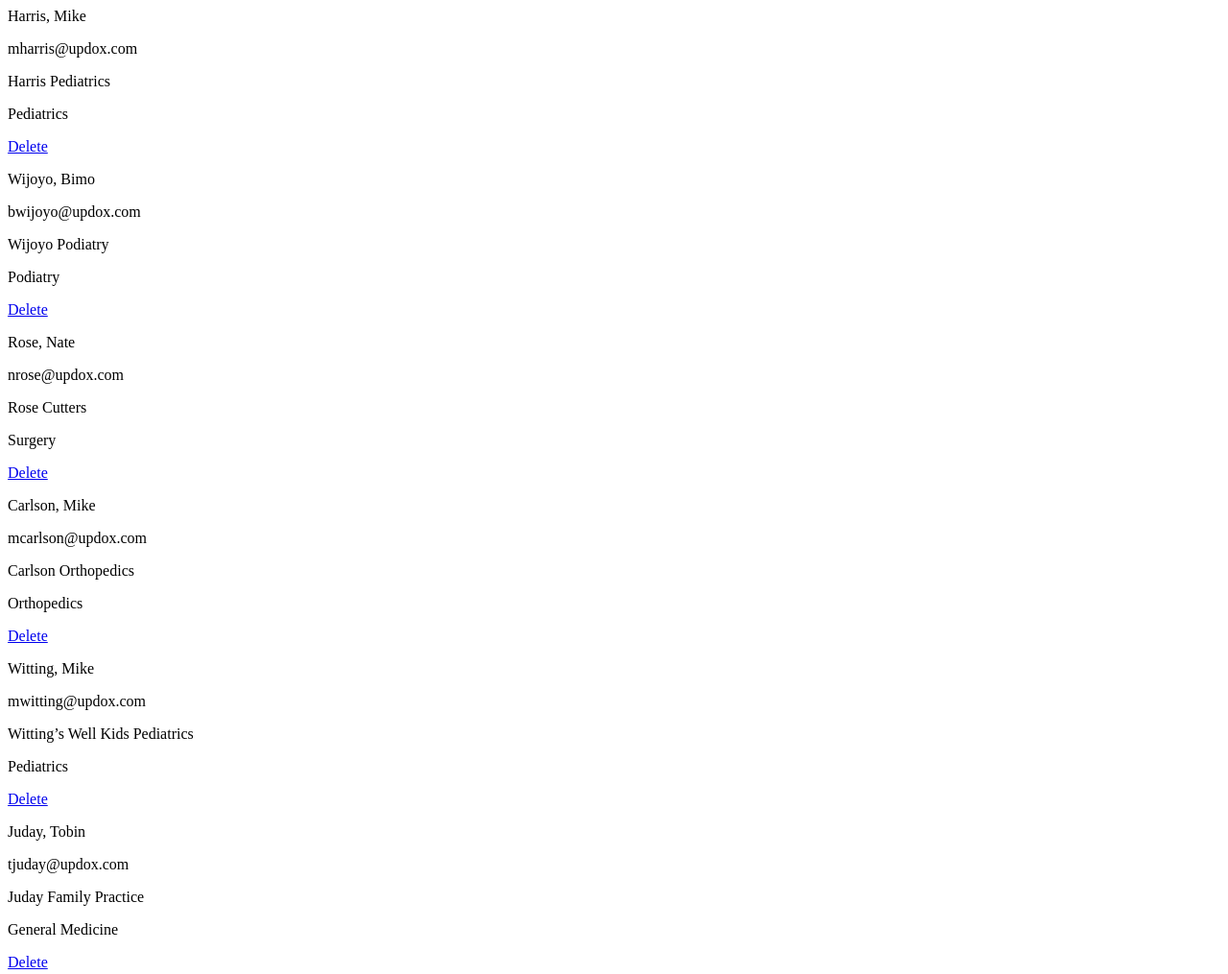
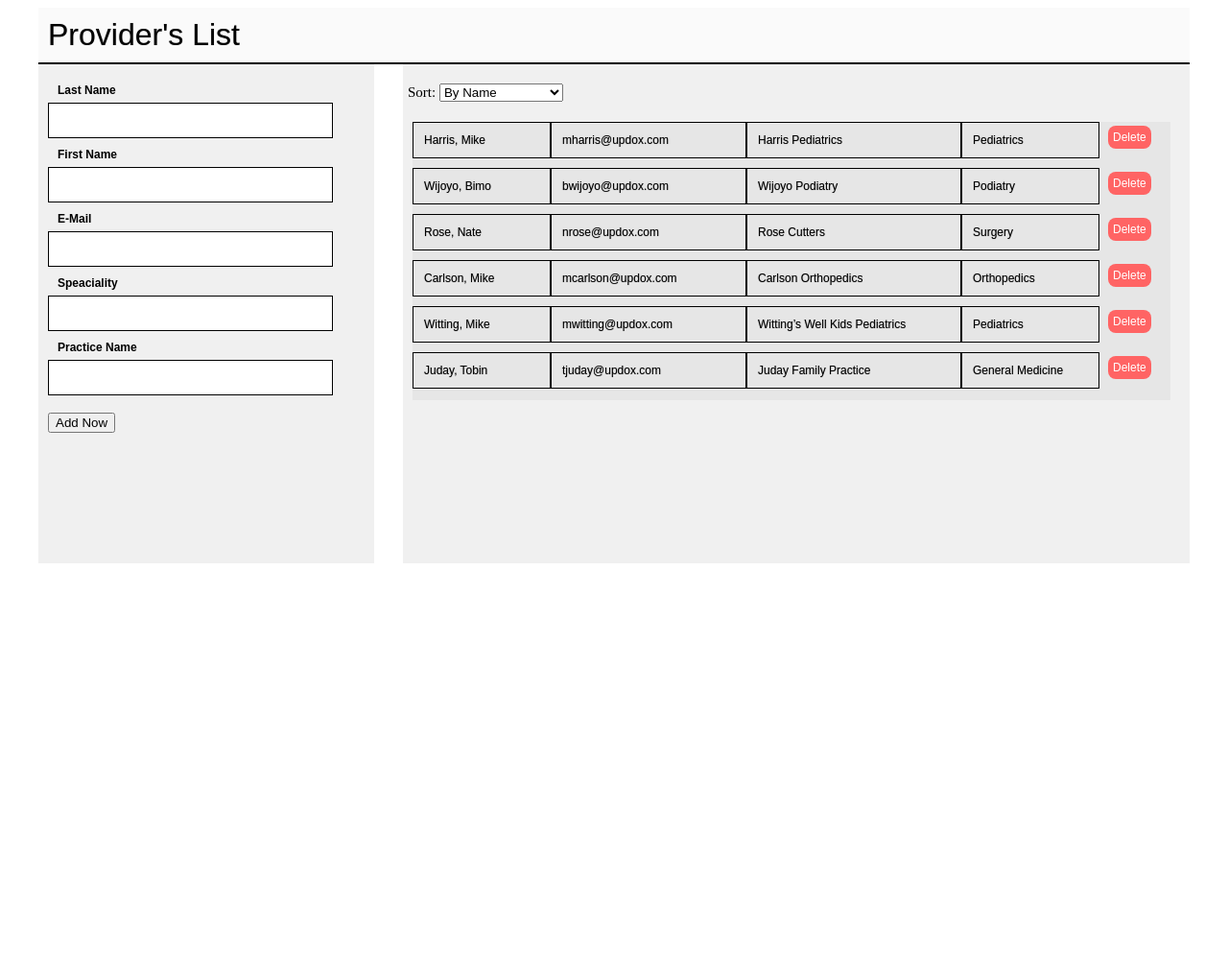
Before and after one commit to priyamsharma2704/UpdoxCodingChallenge, a plain HTML site: page UI Challenge/index.html in a window 1280 px wide. Shown: the whole page at 96% size. After the commit the page ends 800 px from the top, so only its background shows below. Drawn offline with Linux system fonts and the light colour scheme.

Commit message:
added form and css

```diff
--- a/UI Challenge/index.html
+++ b/UI Challenge/index.html
@@ -3,54 +3,43 @@
 <head>
 <meta charset="utf-8">
 <title>sample</title>
-
+<link rel="stylesheet" href="style/style.css">
 </head>
 <body>
+<div class="container">
+	<div class="title">
+			<h1>Provider's List</h1>
+	</div>
+	<div class="quickaddForm">
+			<label for="lastname">Last Name</label><input type="text" id="lastname" class="formFields">
+			<label for="firstname">First Name</label><input type="text" id="firstname" class="formFields">
+			<label for="email">E-Mail</label><input type="text" id="email"  class="formFields">
+			<label for="specialty">Speaciality</label><input type="text" id="specialty" class="formFields">
+			<label for="practicename">Practice Name</label><input type="text" id="practicename" class="formFields">
+			<br><br>
+			<button id="Add">Add Now</button>
+	</div>
+	<div class="sort">
+	<p>Sort:
+		<select>
+		  	<option value="By Name">By Name</option>
+		  	<option value="By Email">By Email</option>
+		  	<option value="By Practice Name">By Practice Name</option>
+		   	<option value="By specialty">By Specialty</option>
+		</select></p>
+	</div>
+	<div id="addbook">
 
-
-	<div id="addbook">
 			 <div id="entry">
 
 				<div id="name"><p></p></div>
-				<div id="email"><p></p></div></div>
+				<div id="email"><p></p></div>
 				<div id="practicename"><p></p></div>
-				<div id="speaciality"><p></p></div>
+				<div id="specialty"><p></p></div>
 				<div id="del"><a href="#">Delete</a></div>
 			</div>
-
-	<script >
-		var xhttp = new XMLHttpRequest();
-		xhttp.onreadystatechange = function() {
-		    if (this.readyState == 4 && this.status == 200) {
-		       var response = JSON.parse(xhttp.responseText);
-		       console.log(response.people);
-		       var people = response.people;
-		       //console.log(xhttp.responseText);
-		       var output = "";
-		       var str = '';
-				for(var i = 0; i <people.length;i++){
-					// console.log(person[i].name);
-					output+="<li>"+people[i].first_name+"</li>";
-
-					str += '<div id="entry">';
-					str += '<p>' + people[i].last_name +', '+people[i].first_name+ '</p>';
-					str += '<div id="email"><p>' + people[i].email_address + '</p></div>';
-					str += '<div id="practicename"><p>' + people[i].practice_name + '</p></div>';
-					str += '<div id="speaciality"><p>' + people[i].specialty + '</p></div>';
-					str += '<div id="del"><a href="#" class="delbutton" data-id="' + i + '">Delete</a></div>';
-
-
-
-
-				}
-
-				//document.getElementById("people").innerHTML = output;
-				document.getElementById("addbook").innerHTML = str;
-
-				  }
-		};
-		xhttp.open("GET", "people.json", true);
-		xhttp.send();
-	</script>
+	</div>
+</div>
+<script src="script/script.js"></script>
 </body>
 </html>
--- /dev/null
+++ b/UI Challenge/script/script.js
@@ -0,0 +1,30 @@
+window.onload = function(){
+	var xhttp = new XMLHttpRequest();
+			xhttp.onreadystatechange = function() {
+			    if (this.readyState == 4 && this.status == 200) {
+			       var response = JSON.parse(xhttp.responseText);
+			       console.log(response.people);
+			       var people = response.people;
+			       //console.log(xhttp.responseText);
+			       //var output = "";
+			       var str = '';
+					for(var i = 0; i <people.length;i++){
+						// console.log(person[i].name);
+						//output+="<li>"+people[i].first_name+"</li>";
+
+						str += '<div id="entry">';
+						str += '<div id="name"><p>' + people[i].last_name +', '+people[i].first_name+ '</p></div>';
+						str += '<div id="email"><p>' + people[i].email_address + '</p></div>';
+						str += '<div id="practicename"><p>' + people[i].practice_name + '</p></div>';
+						str += '<div id="specialty"><p>' + people[i].specialty + '</p></div>';
+						str += '<div id="del"><a href="#" class="delbutton" data-id="' + i + '">Delete</a></div>';
+					}
+
+					//document.getElementById("people").innerHTML = output;
+					document.getElementById("addbook").innerHTML = str;
+
+				}
+			};
+			xhttp.open("GET", "people.json", true);
+			xhttp.send();
+}
--- /dev/null
+++ b/UI Challenge/style/style.css
@@ -0,0 +1,125 @@
+.container {
+    position:relative;
+    width:1200px;
+    margin:auto;
+}
+.title {
+    padding:10px;
+    border-bottom:2px solid;
+    background:rgb(250,250,250);
+}
+.title h1 {
+    margin:0px;
+    font-family:sans-serif;
+    font-weight:normal;
+    text-shadow:0px 0px 1px rgba(0,0,0,0.4);
+}
+.quickaddForm {
+    height:500px;
+	width:330px;
+    padding:10px;
+    background:rgb(240,240,240);
+    overflow:hidden;
+	float:left;
+}
+.quickaddForm label {
+    position:relative;
+    display:block;
+    width:300px;
+    height:10px;
+    float:left;
+    font-family:sans-serif;
+    font-size:12px;
+    padding:10px;
+    font-weight:bold;
+}
+
+.quickaddForm input {
+    border:1px solid;
+    width:90%;
+    padding:10px;
+    font-weight:bold;
+    border-radius:0px;
+
+}
+.sort{
+	background:rgb(240,240,240);
+	width:810px;
+	height:30px;
+    font-size:12px;
+    padding:5px;
+    float:right;
+
+
+}
+.sort p{
+	font-size: 15px;
+
+}
+#addbook{
+	height:460px;
+	width:800px;
+    padding:10px;
+    background:rgb(240,240,240);
+    overflow:hidden;
+	float:right;
+	display: block;
+    overflow:scroll;
+}
+#entry {
+    background:rgb(230,230,230);
+    width:790px;
+    height:50px;
+    float:left;
+    margin-top: 10px;
+
+
+}
+#entry #name {
+    width:120px;
+    float:left;
+    padding:11px;
+    border: 1px solid;
+
+
+}
+#entry #email {
+    width:180px;
+    float:left;
+    padding:11px;
+    border: 1px solid;
+}
+#entry #practicename {
+    width:200px;
+    float:left;
+    padding:11px;
+    border: 1px solid;
+
+}
+#entry #specialty {
+    width:120px;
+    float:left;
+    padding:11px;
+    border: 1px solid;
+
+}
+#entry #del {
+    width:50px;
+    float:left;
+    padding:9px;
+}
+#entry p {
+    margin:0px;
+    font-family:sans-serif;
+    font-size:12px;
+    text-shadow:0px 0px 1px rgba(0,0,0,0.4);
+}
+#entry #del a {
+    font-family:sans-serif;
+    color:#FFF;
+    font-size:12px;
+    padding:5px;
+    background:rgb(255,100,100);
+    border-radius:8px;
+    text-decoration:none;
+}
```
